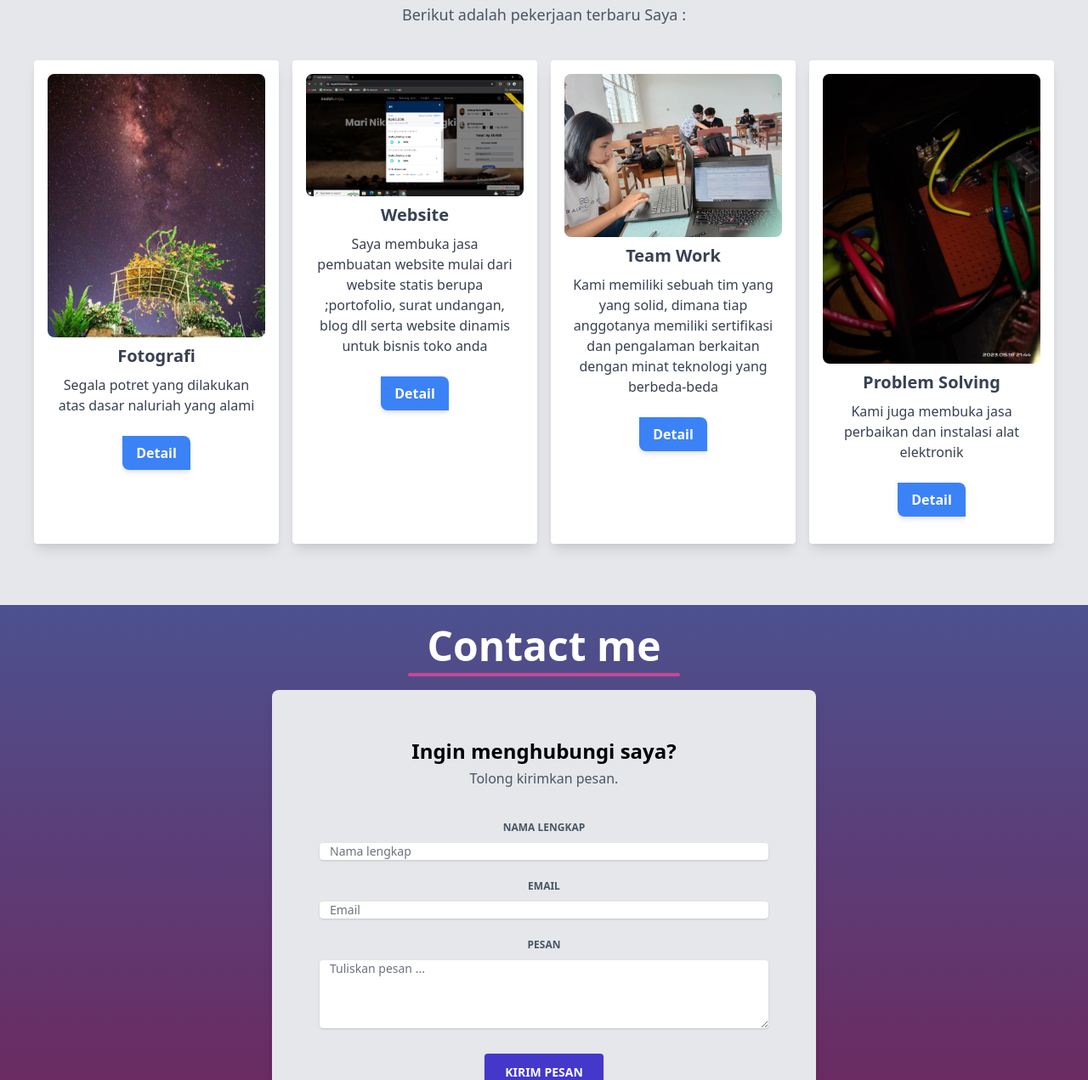
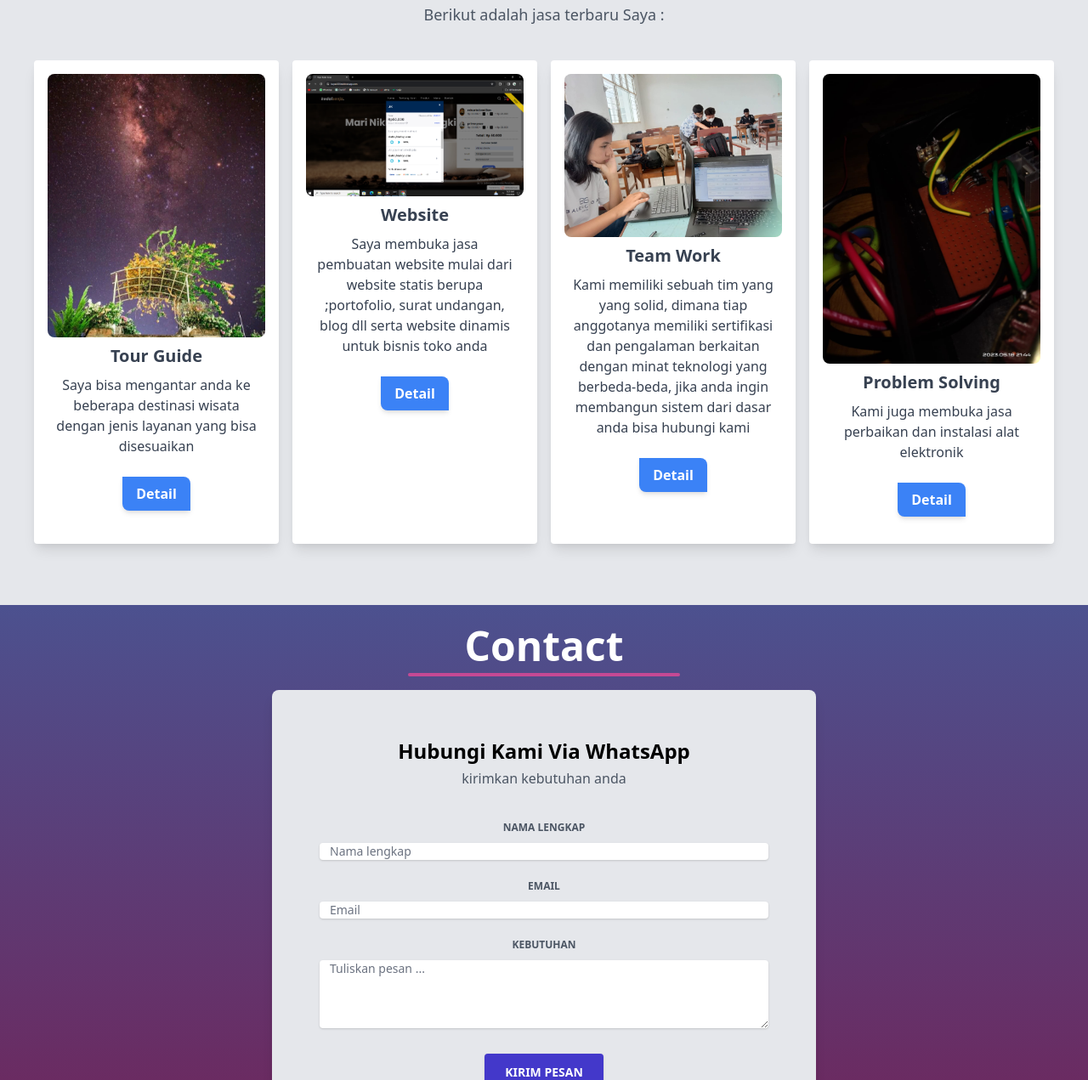
Before and after one commit to Fauzywarow/website-personal, a website: page index.html in a window 1280 px wide. Shown: the part 1529-2800 px from the top of the page at 85% size. Drawn offline with nearby package versions, Linux system fonts and the light colour scheme.

Commit message:
Update index.html
saya mengubah sedikit
text

```diff
--- a/index.html
+++ b/index.html
@@ -106,7 +106,7 @@
     <div class="mb-4">
       <div class="bg-pink-500 w-2/3 md:w-1/6 opacity-75 rounded h-1 mx-auto"></div>
       <h2 class="text-3xl font-bold mb-2">Hai, Saya Fauzy. Senang berjumpa dengan Anda.</h2>
-      <h3 class="text-lg mb-2">Saya seorang programmer dan juga analis, selain dapat membuat aplikasi menggunakan bahasa pemrograman, Saya juga bisa merancang suatu sistem yang dibutuhkan user.</h3>
+      <h3 class="text-lg mb-2">Saya seorang programmer, analis, dan juga pemandu wisata<p> selain dapat membuat aplikasi/sistem, saya juga bisa memandu anda menuju tujuan wisata yang anda inginkan.</h3>
       <div class="w-full">
         <div class="px-4 py-4">
           <img src="img.1.jpg" class="shadow-lg rounded-full max-w-full mx-auto text-center w-48">
@@ -216,14 +216,14 @@
          <div class="mb-4">
             <div class="h-1 mx-auto bg-pink-500  w-2/3 md:w-1/4 opacity-75 my-0 py-0 rounded">
              </div>
-             <p class="text-lg m-4 text-gray-600">Berikut adalah pekerjaan terbaru Saya : </p>
+             <p class="text-lg m-4 text-gray-600">Berikut adalah jasa terbaru Saya : </p>
           </div>
           <div class="grid grid-cols-1 sm:grid-cols-2 lg:grid-cols-4 m-8">
             <div class="bg-white px-4 py-4 m-2 shadow-lg rounded">
               <img src="fotografi.jpg" class="w-full rounded-lg">
               <div class="px-2 py-2 text-center">
-                <p class="font-bold text-xl mb-2 text-gray-700">Fotografi</p>
-                <p class="text-gray-700 text-base">Segala potret yang dilakukan atas dasar naluriah yang alami</p>
+                <p class="font-bold text-xl mb-2 text-gray-700">Tour Guide</p>
+                <p class="text-gray-700 text-base">Saya bisa mengantar anda ke beberapa destinasi wisata dengan jenis layanan yang bisa disesuaikan</p>
              </div>
              <div class="px-2 py-4 text-center">
               <button class="bg-blue-500 hover:bg-blue-700 text-white font-bold px-4 py-2 shadow-md rounded-tr-lg rounded-bl-lg">
@@ -245,7 +245,7 @@
               <img src="fullstack web developer.jpg" class="w-full rounded-lg">
    <div class="px-2 py-2 text-center">
      <p class="font-bold text-xl mb-2 text-gray-700">Team Work</p>
-     <p class="text-gray-700 text-base">Kami memiliki sebuah tim yang yang solid, dimana tiap anggotanya memiliki sertifikasi dan pengalaman berkaitan dengan minat teknologi yang berbeda-beda
+     <p class="text-gray-700 text-base">Kami memiliki sebuah tim yang yang solid, dimana tiap anggotanya memiliki sertifikasi dan pengalaman berkaitan dengan minat teknologi yang berbeda-beda, jika anda ingin membangun sistem dari dasar anda bisa hubungi kami
      </p>
    </div>
    <div class="px-2 py-4 text-center">
@@ -269,7 +269,7 @@
 <!--contact me-->
 </section>
 <section id="contact" class="w-screen mx-auto py-4 gradient-bottom">
-  <h1 class="w-full my-2 text-5xl font-bold text-center text-white">Contact me</h1>
+  <h1 class="w-full my-2 text-5xl font-bold text-center text-white">Contact</h1>
   <div class="mb-4">
     <div class="h-1 mx-auto bg-pink-500 w-1/4 opacity-75 my-0 py-0 rounded"></div>
   </div>
@@ -277,8 +277,8 @@
     <form class="p-5 lg:p-10 text-center" action="https://api.whatsapp.com/send" method="GET" target="_blank">
        <!-- Tambahkan input tersembunyi untuk nomor telepon -->
        <input type="hidden" name="phone" value="+6285656998799">
-      <h4 class="text-2xl font-semibold">Ingin menghubungi saya?</h4>
-      <p class="mt-1 mb-4 text-gray-600">Tolong kirimkan pesan.</p>
+      <h4 class="text-2xl font-semibold">Hubungi Kami Via WhatsApp</h4>
+      <p class="mt-1 mb-4 text-gray-600">kirimkan kebutuhan anda</p>
       <div class="w-full mb-4 mt-8">
         <label class="uppercase text-gray-600 text-xs font-bold">Nama lengkap</label>
         <input type="text" name="text" class="mt-2 px-3 placeholder-gray-500 text-gray-600 bg-white rounded text-sm shadow w-full" placeholder="Nama lengkap">
@@ -290,7 +290,7 @@
       </div>
 
       <div class="w-full mb-4 mt-4">
-        <label class="uppercase text-gray-600 text-xs font-bold">Pesan</label>
+        <label class="uppercase text-gray-600 text-xs font-bold">Kebutuhan</label>
         <textarea name="text" rows="4" cols="80" class="mt-2 px-3 placeholder-gray-500 text-gray-600 bg-white rounded text-sm shadow w-full" placeholder="Tuliskan pesan ..."></textarea>
       </div>
 
```
